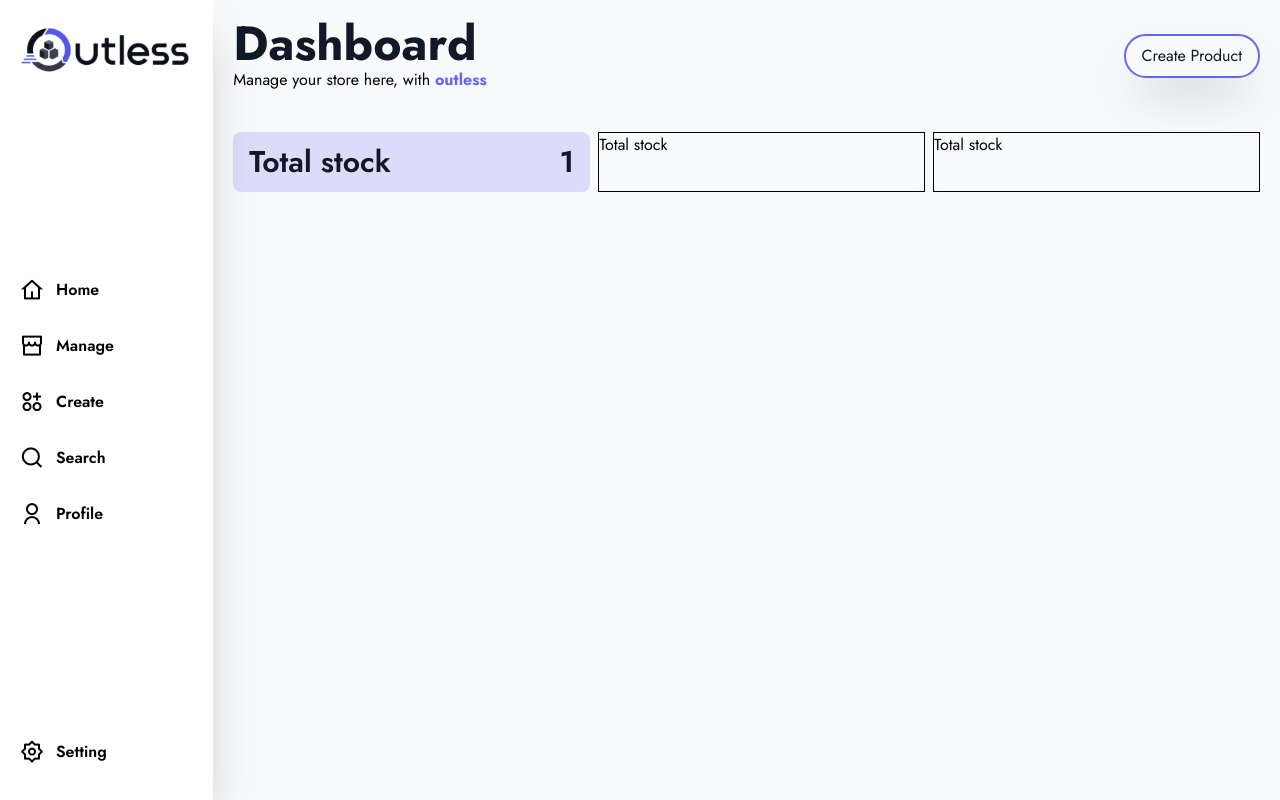
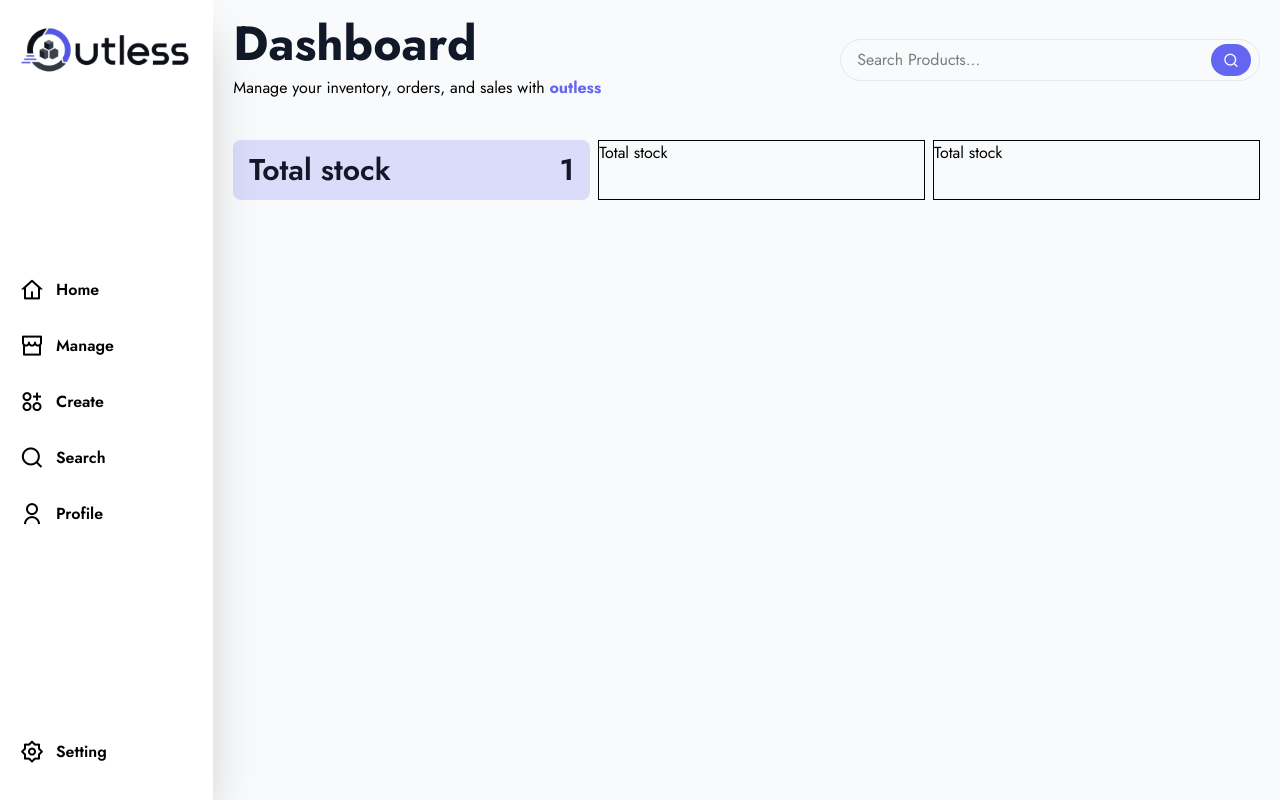
Before and after one commit to Nipul2005/mystock, a React (Vite) app: page / in a window 1280 px wide. Built offline with nearby package versions, Linux system fonts and the light colour scheme.

Commit message:
chnages in header

```diff
--- a/src/components/Sidebar_menues.jsx
+++ b/src/components/Sidebar_menues.jsx
@@ -1,19 +1,16 @@
-function Sidebar_menues({name, icon_name, classes}) {
-
-
+function Sidebar_menues({ name, icon_name, classes }) {
   return (
     <span
       href="/explore"
-          className={`md:w-full w-auto flex lg:justify-start justify-center items-center gap-3 md:px-3 md:py-2 md:my-1 cursor-pointer md:hover:bg-primary md:hover:text-white rounded-lg shrink-0 ${classes}`}
+      className={`md:w-full w-auto flex lg:justify-start justify-center items-center gap-3 md:px-3 md:py-2 md:my-1 cursor-pointer md:hover:bg-primary md:hover:text-white rounded-lg shrink-0 transition-all duration-200 ease-in-out ${classes} `}
     >
       <i
-            className={`ri-${icon_name}-line text-2xl rounded-full`}//ri-search-line text-2xl rounded-full
-            title={`${name}`}// icon adjacent name
+        className={`ri-${icon_name}-line text-2xl rounded-full`} //ri-search-line text-2xl rounded-full
+        title={`${name}`} // icon adjacent name
       ></i>
       <h2 className="font-semibold lg:flex hidden">{name}</h2>
     </span>
-
-  )
+  );
 }
 
-export default Sidebar_menues
+export default Sidebar_menues;
--- a/src/landing/Dashboard.jsx
+++ b/src/landing/Dashboard.jsx
@@ -1,23 +1,42 @@
-import React from 'react'
-import Sidebar_menues from '../components/Sidebar_menues';
+import React from "react";
+import Sidebar_menues from "../components/Sidebar_menues";
 
 function Dashboard() {
   return (
     <div className="w-full h-full overflow-hidden lg:col-span-10 md:col-span-11 col-span-full md:row-span-12 row-span-11 px-5 py-5 space-y-10">
       <header className="w-full flex justify-between items-center gap-4">
-        <div>
-        <h1 className='lg:text-5xl md:text-4xl text-3xl text-accent font-bold'>Dashboard</h1>
-        <p>Manage your store here, with <span className='text-primary font-bold'>outless</span></p>
+        <div className="md:flex flex-col gap-2 flex-3 hidden">
+          <h1 className="lg:text-5xl md:text-4xl text-3xl text-accent font-bold">
+            Dashboard
+          </h1>
+          <p>
+            Manage your inventory, orders, and sales with{" "}
+            <span className="text-primary font-bold">outless</span>
+          </p>
         </div>
 
-        <button className='px-4 border-primary rounded-full border-2 py-2 hover:bg-primary hover:text-white shadow-2xl text-accent cursor-pointer duration-300 md:flex hidden'>Create Product</button>
-        <Sidebar_menues name={"Setting"} icon_name={"equalizer"} classes={"md:hidden flex"}/>
+        <div className="border border-border py-1 pl-4 pr-2 flex-2 rounded-full flex justify-between items-center">
+          <input
+            name="search"
+            type="text"
+            className="w-full outline-none "
+            placeholder="Search Products..."
+          />
+
+          <i className="ri-search-line text-white border-black px-3 py-1 bg-primary rounded-full cursor-pointer"></i>
+        </div>
+
+        <Sidebar_menues
+          name={"Setting"}
+          icon_name={"equalizer"}
+          classes={"md:hidden flex"}
+        />
       </header>
 
       <div className="flex gap-2">
         <div className="flex-1 flex justify-between items-center px-4 py-3 text-3xl font-semibold text-accent bg-primary/20 rounded-lg">
-          <h3 className=''>Total stock</h3>
-          <p className=''>1</p>
+          <h3 className="">Total stock</h3>
+          <p className="">1</p>
         </div>
         <div className="flex-1 border">
           <h3>Total stock</h3>
@@ -30,4 +49,4 @@ function Dashboard() {
   );
 }
 
-export default Dashboard
+export default Dashboard;
```
Lines whose indentation alone changed are shown as unchanged.
